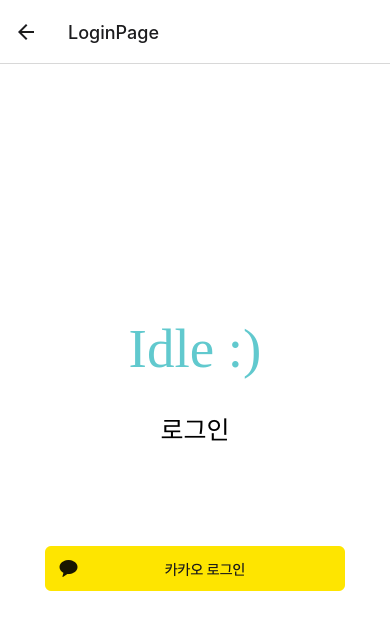
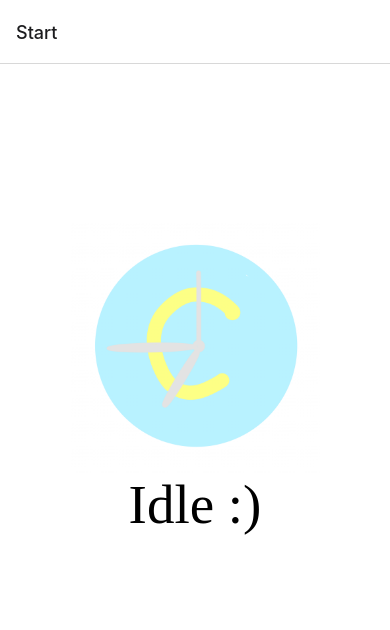
Before and after one commit to leeseonseonje/idle-app, a React Native app: screen /Start in a window 390 px wide. Shown: the top 630 px of the page. Built offline with nearby package versions, Linux system fonts and the light colour scheme.

Commit message:
start page

```diff
--- a/src/login/Start.tsx
+++ b/src/login/Start.tsx
@@ -1,38 +1,20 @@
 import React, {useEffect} from 'react';
-import {StyleSheet, Text, View} from 'react-native';
-import {axiosInstance} from '../common/AxiosInterceptor';
+import {Image, StyleSheet, Text, View} from 'react-native';
 import {Color} from '../common/Color';
 import {Font} from '../common/Font';
-import {getMemberId, getToken} from '../storages/MemberStorage';
+import {getMemberId, getNickname, getToken} from '../storages/MemberStorage';
 
 const Start = ({navigation}: any) => {
   async function loginCheck() {
     const accessToken = await getToken();
     const memberId = await getMemberId();
+    const nickname = await getNickname();
 
-    if (accessToken || memberId) {
-      try {
-        const response = await (
-          await axiosInstance
-        ).post('/member/nickname', {
-          // memberId: '1',
-          // nickname: 'name',
-        });
-        console.log(response.data);
-
+    if (accessToken && memberId) {
+      if (nickname) {
         navigation.replace('MainPage');
-      } catch (error: any) {
-        const status = error.response.status;
-        console.log(`error === ${error}`);
-        if (status === 500) {
-          navigation.navigate('Naming');
-        }
-
-        if (status === 403) {
-          navigation.replace('LoginPage');
-        } else if (status === 401) {
-          navigation.replace('MainPage');
-        }
+      } else {
+        navigation.replace('Naming');
       }
     } else {
       navigation.replace('LoginPage');
@@ -40,12 +22,16 @@ const Start = ({navigation}: any) => {
   }
 
   useEffect(() => {
-    loginCheck();
+    //loginCheck();
   });
 
   return (
     <View style={styles.container}>
-      <Text style={styles.title}>Start</Text>
+      <Image
+        style={styles.logo}
+        source={require('../resource/images/newlogo.png')}
+      />
+      <Text style={styles.title}>Idle :)</Text>
     </View>
   );
 };
@@ -59,11 +45,14 @@ const styles = StyleSheet.create({
     alignItems: 'center',
     backgroundColor: 'white',
   },
+  logo: {
+    marginTop: -150,
+    width: 250,
+    height: 250,
+  },
   title: {
     fontSize: 55,
     fontFamily: Font.MainLight,
-    color: Color.MainColor,
-    marginBottom: 50,
-    marginTop: -150,
+    color: 'black',
   },
 });
```
